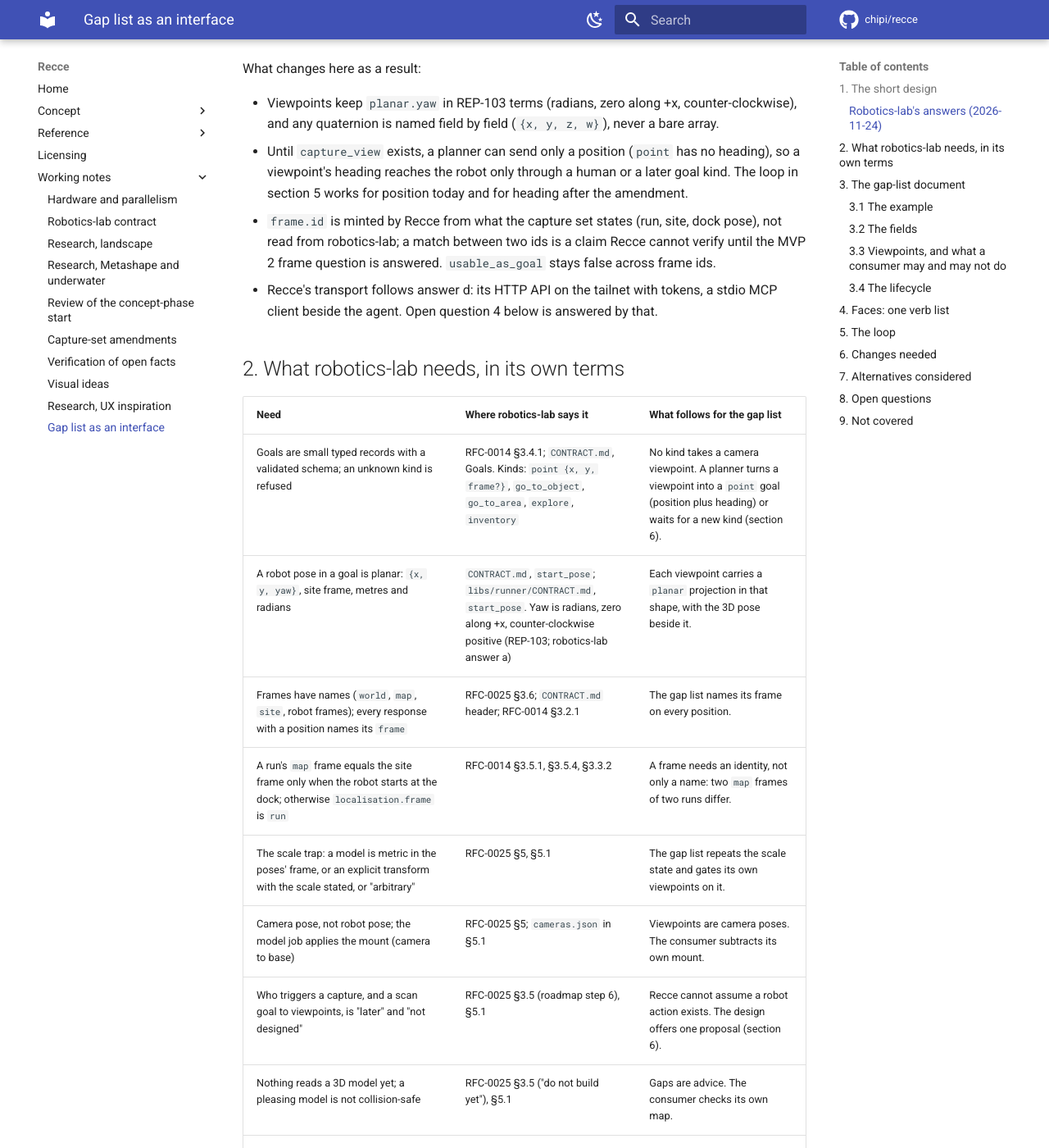
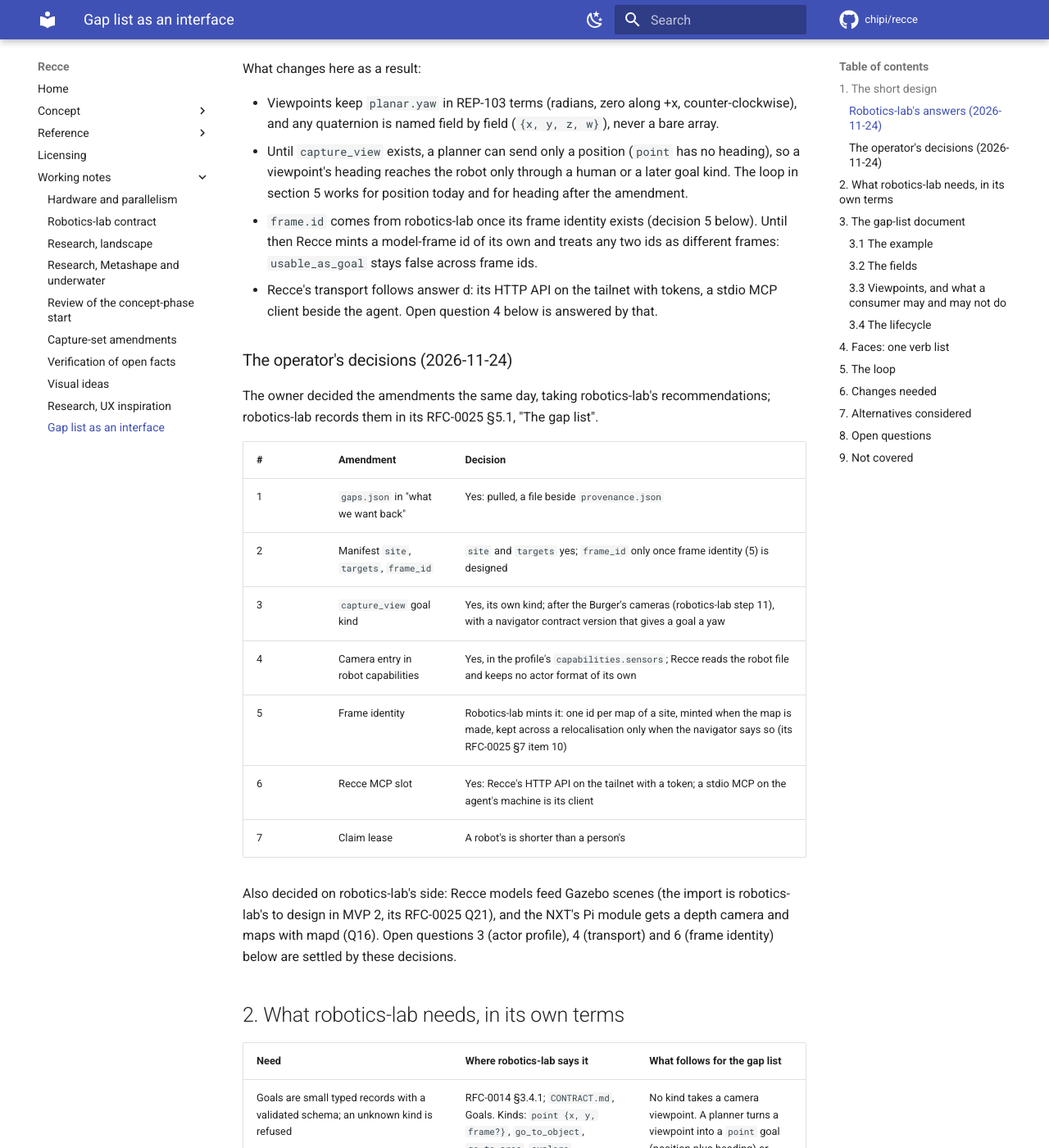
Before and after one commit to chipi/photogrammetry, an MkDocs documentation site: the page built from docs/wip/gap-list-interface.md, in a window 1280 px wide and 1400 px high, scrolled down 2023 px. Shown: the whole window at 82% size. Built offline with MkDocs 1.6.1 and Material for MkDocs 9.7.7, drawn with Linux system fonts in a browser that asks for light colours; comment, search, counter and statistics services are not loaded.

Commit message:
docs: record the operator's gap-list decisions
The owner decided robotics-lab's amendments today, taking its
recommendations: gaps.json pulled beside provenance.json; site and targets
in the manifest, frame_id once frame identity exists; capture_view as its
own goal kind after the Burger's cameras; a camera entry in the robot
file's capabilities.sensors (Recce keeps no actor format); frame identity
minted by robotics-lab, one id per map of a site; Recce's HTTP API on the
tailnet with a stdio MCP client; a shorter claim lease for robots. Recce
models may feed Gazebo scenes. Open questions 3, 4 and 6 are settled.

Cross-doc check: gap-list-interface.md (decisions table, frame.id rule),
robotics-lab-contract.md (wants back, settled since, left open trimmed).

Co-Authored-By: Claude Opus 5.5 <noreply@anthropic.com>
Claude-Session: https://claude.ai/code/session_01DJqN6w7XLo6pms2syn2hgv

```diff
--- a/docs/wip/gap-list-interface.md
+++ b/docs/wip/gap-list-interface.md
@@ -45,11 +45,31 @@ What changes here as a result:
 - Until `capture_view` exists, a planner can send only a position (`point` has no heading), so a
   viewpoint's heading reaches the robot only through a human or a later goal kind. The loop in
   section 5 works for position today and for heading after the amendment.
-- `frame.id` is minted by Recce from what the capture set states (run, site, dock pose), not
-  read from robotics-lab; a match between two ids is a claim Recce cannot verify until the MVP 2
-  frame question is answered. `usable_as_goal` stays false across frame ids.
+- `frame.id` comes from robotics-lab once its frame identity exists (decision 5 below). Until
+  then Recce mints a model-frame id of its own and treats any two ids as different frames:
+  `usable_as_goal` stays false across frame ids.
 - Recce's transport follows answer d: its HTTP API on the tailnet with tokens, a stdio MCP
   client beside the agent. Open question 4 below is answered by that.
+
+### The operator's decisions (2026-11-24)
+
+The owner decided the amendments the same day, taking robotics-lab's recommendations; robotics-lab
+records them in its RFC-0025 §5.1, "The gap list".
+
+| # | Amendment | Decision |
+|---|---|---|
+| 1 | `gaps.json` in "what we want back" | Yes: pulled, a file beside `provenance.json` |
+| 2 | Manifest `site`, `targets`, `frame_id` | `site` and `targets` yes; `frame_id` only once frame identity (5) is designed |
+| 3 | `capture_view` goal kind | Yes, its own kind; after the Burger's cameras (robotics-lab step 11), with a navigator contract version that gives a goal a yaw |
+| 4 | Camera entry in robot capabilities | Yes, in the profile's `capabilities.sensors`; Recce reads the robot file and keeps no actor format of its own |
+| 5 | Frame identity | Robotics-lab mints it: one id per map of a site, minted when the map is made, kept across a relocalisation only when the navigator says so (its RFC-0025 §7 item 10) |
+| 6 | Recce MCP slot | Yes: Recce's HTTP API on the tailnet with a token; a stdio MCP on the agent's machine is its client |
+| 7 | Claim lease | A robot's is shorter than a person's |
+
+Also decided on robotics-lab's side: Recce models feed Gazebo scenes (the import is robotics-lab's
+to design in MVP 2, its RFC-0025 Q21), and the NXT's Pi module gets a depth camera and maps with
+mapd (Q16). Open questions 3 (actor profile), 4 (transport) and 6 (frame identity) below are
+settled by these decisions.
 
 ## 2. What robotics-lab needs, in its own terms
 
```
Also changed, not shown: docs/wip/robotics-lab-contract.md (+12 -2 lines).
